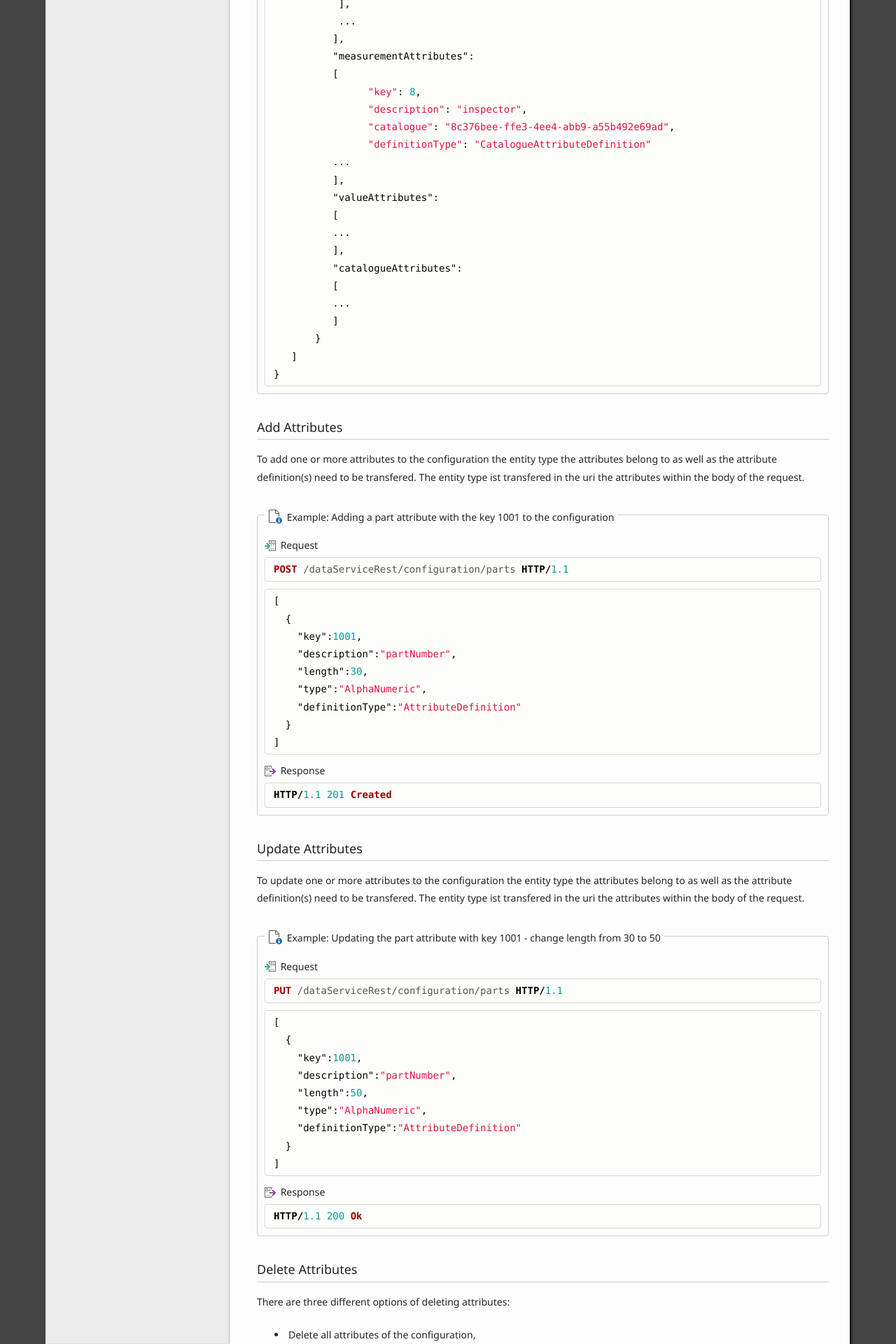
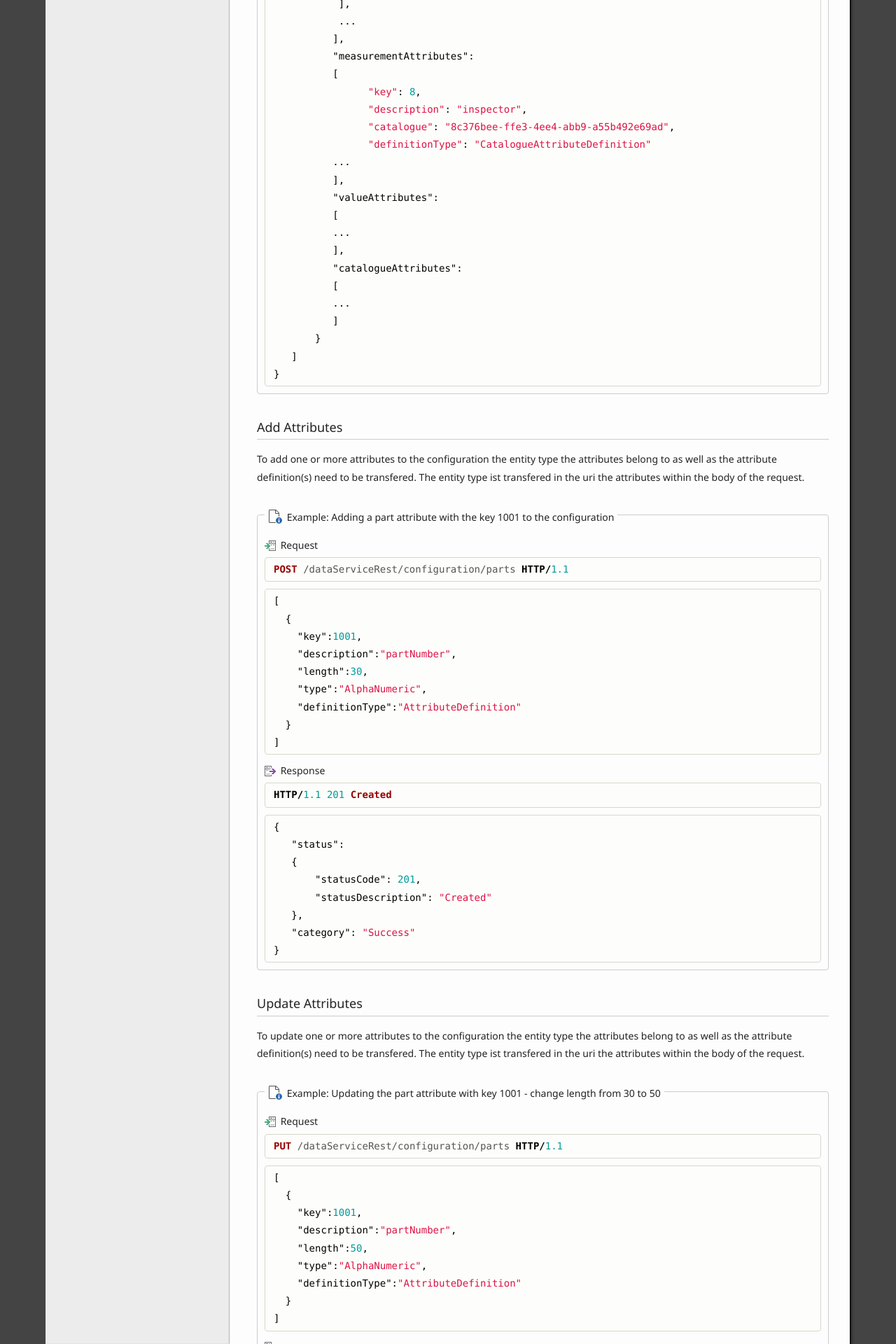
Before and after one commit to ZEISS-PiWeb/PiWeb-Api, a Jekyll site: the page built from _pages/022-configuration.md, in a window 1280 px wide. Shown: the part 3080-5000 px from the top of the page at 70% size. Built offline with Jekyll 4.4.1, drawn with Linux system fonts in a browser that asks for light colours.

Commit message:
Update 022-configuration.md

```diff
--- a/_pages/022-configuration.md
+++ b/_pages/022-configuration.md
@@ -151,6 +151,17 @@
 {% highlight http %}
 HTTP/1.1 201 Created
 {% endhighlight %}
+
+{% highlight json %}
+{
+   "status":
+   {
+       "statusCode": 201,
+       "statusDescription": "Created"
+   },
+   "category": "Success"
+}
+{% endhighlight %}
 {% endcapture %}
 
 {% include exampleFieldset.html %}
@@ -183,6 +194,17 @@
 {% highlight http %}
 HTTP/1.1 200 Ok
 {% endhighlight %}
+
+{% highlight json %}
+{
+   "status":
+   {
+       "statusCode": 200,
+       "statusDescription": "Ok"
+   },
+   "category": "Success"
+}
+{% endhighlight %}
 {% endcapture %}
 
 {% include exampleFieldset.html %}
@@ -209,6 +231,17 @@
 {% highlight http %}
 HTTP/1.1 200 Ok
 {% endhighlight %}
+
+{% highlight json %}
+{
+   "status":
+   {
+       "statusCode": 200,
+       "statusDescription": "Ok"
+   },
+   "category": "Success"
+}
+{% endhighlight %}
 {% endcapture %}
 
 {% include exampleFieldset.html %}
@@ -225,6 +258,17 @@
 {% highlight http %}
 HTTP/1.1 200 Ok
 {% endhighlight %}
+
+{% highlight json %}
+{
+   "status":
+   {
+       "statusCode": 200,
+       "statusDescription": "Ok"
+   },
+   "category": "Success"
+}
+{% endhighlight %}
 {% endcapture %}
 
 {% include exampleFieldset.html %}
@@ -240,6 +284,17 @@
 {% capture jsonresponse %}
 {% highlight http %}
 HTTP/1.1 200 Ok
+{% endhighlight %}
+
+{% highlight json %}
+{
+   "status":
+   {
+       "statusCode": 200,
+       "statusDescription": "Ok"
+   },
+   "category": "Success"
+}
 {% endhighlight %}
 {% endcapture %}
 
```
